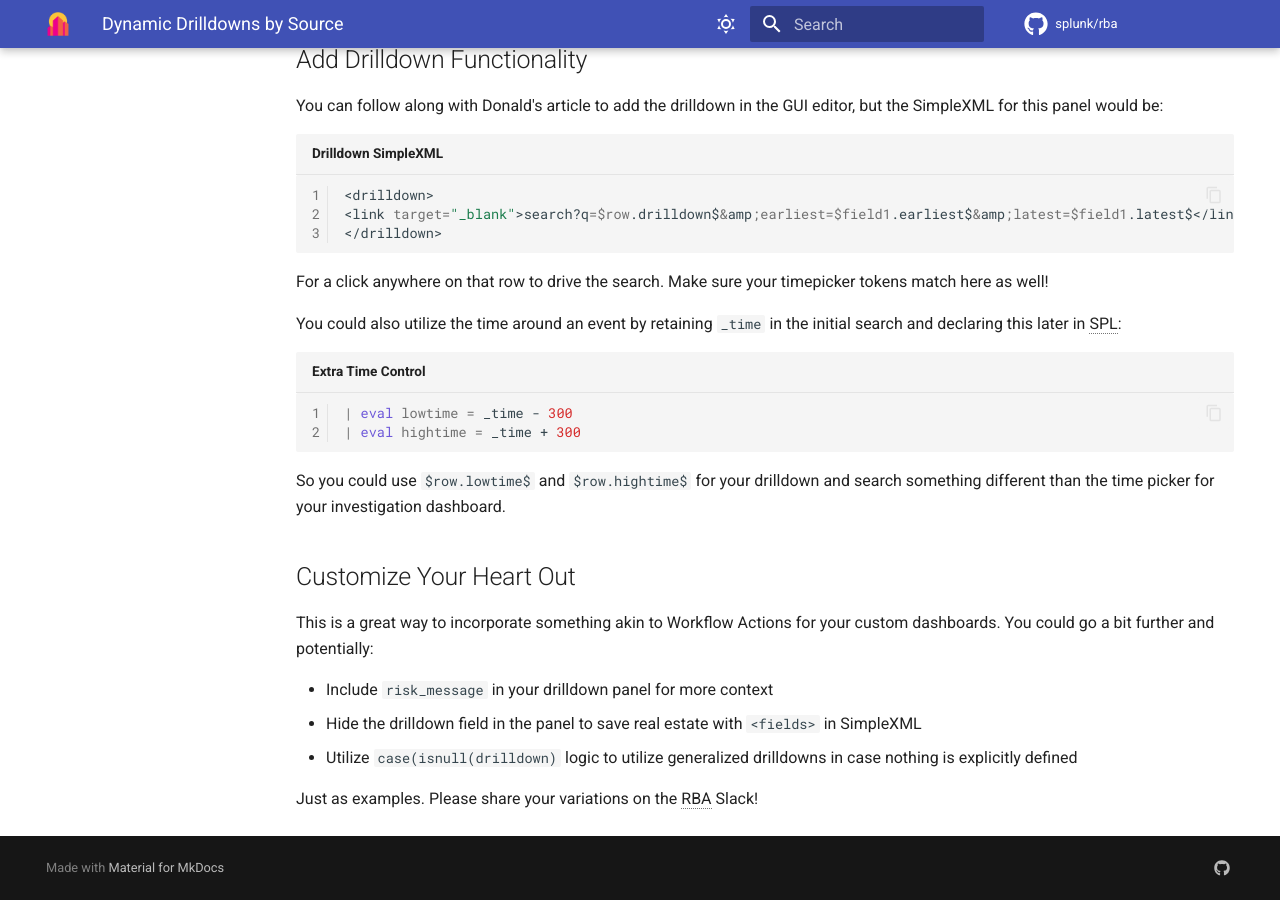
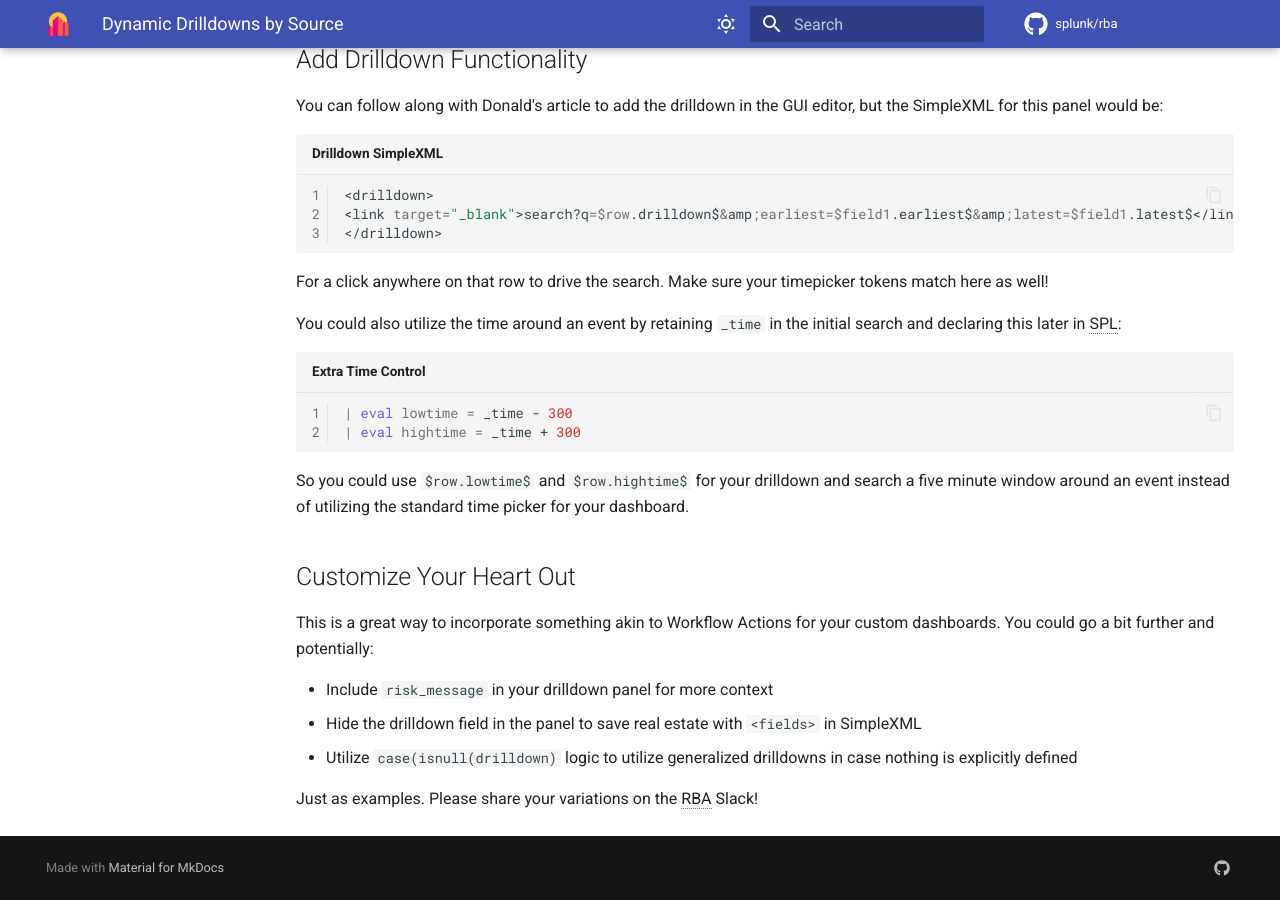
Before and after one commit to splunk/rba, an MkDocs documentation site: the page built from docs/searches/dynamic_drilldowns.md, in a window 1280 px wide and 900 px high, scrolled down 1307 px. Built offline with MkDocs 1.6.1 and Material for MkDocs 9.7.7, drawn with Linux system fonts in a browser that asks for light colours; comment, search, counter and statistics services are not loaded.

Commit message:
Update dynamic_drilldowns.md
minor change to the time comment

````diff
--- a/docs/searches/dynamic_drilldowns.md
+++ b/docs/searches/dynamic_drilldowns.md
@@ -63,7 +63,7 @@ You could also utilize the time around an event by retaining `_time` in the init
 | eval hightime = _time + 300
 ```
 
-So you could use `$row.lowtime$` and `$row.hightime$` for your drilldown and search something different than the time picker for your investigation dashboard.
+So you could use `$row.lowtime$` and `$row.hightime$` for your drilldown and search a five minute window around an event instead of utilizing the standard time picker for your dashboard.
 
 ## Customize Your Heart Out
 
````
